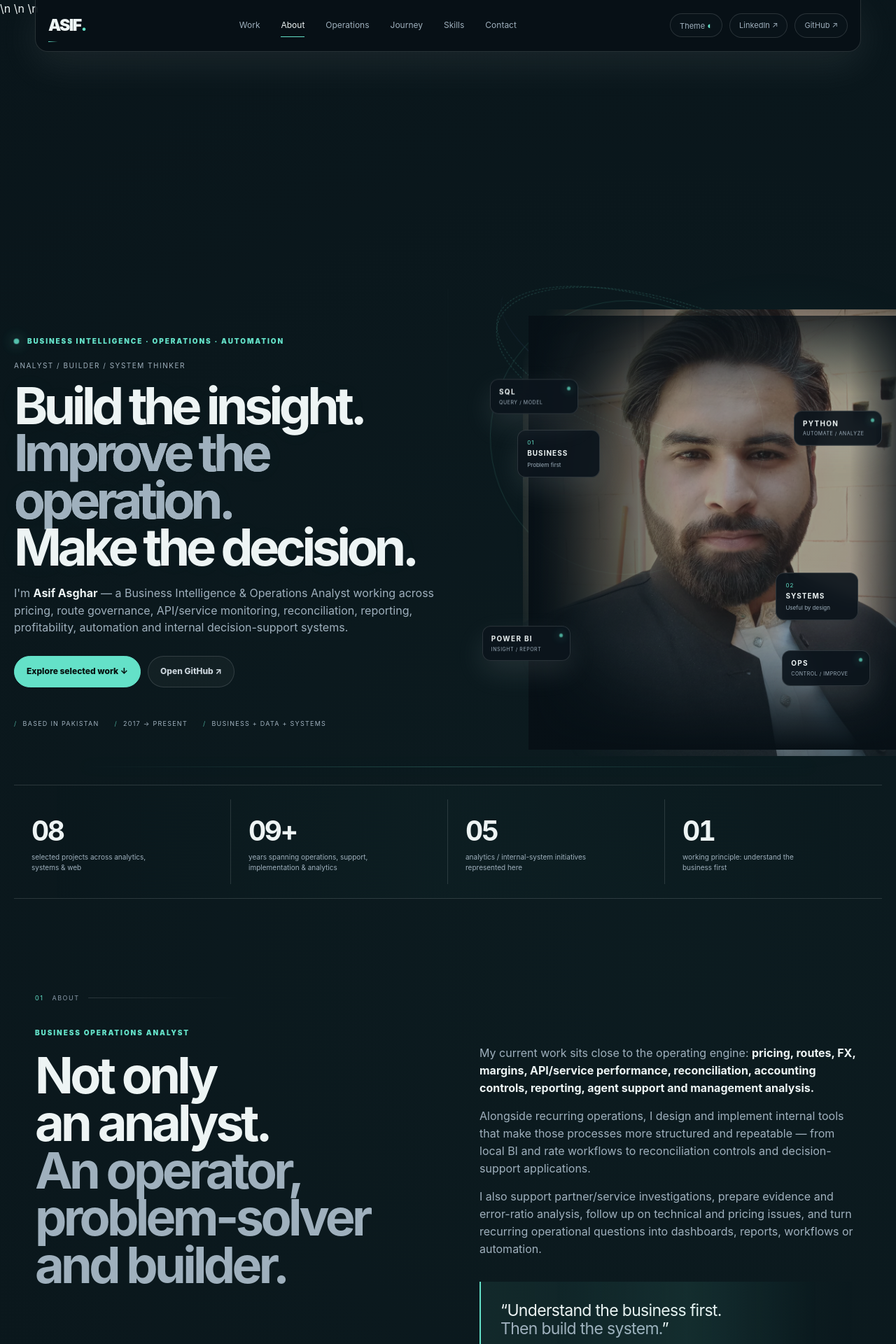
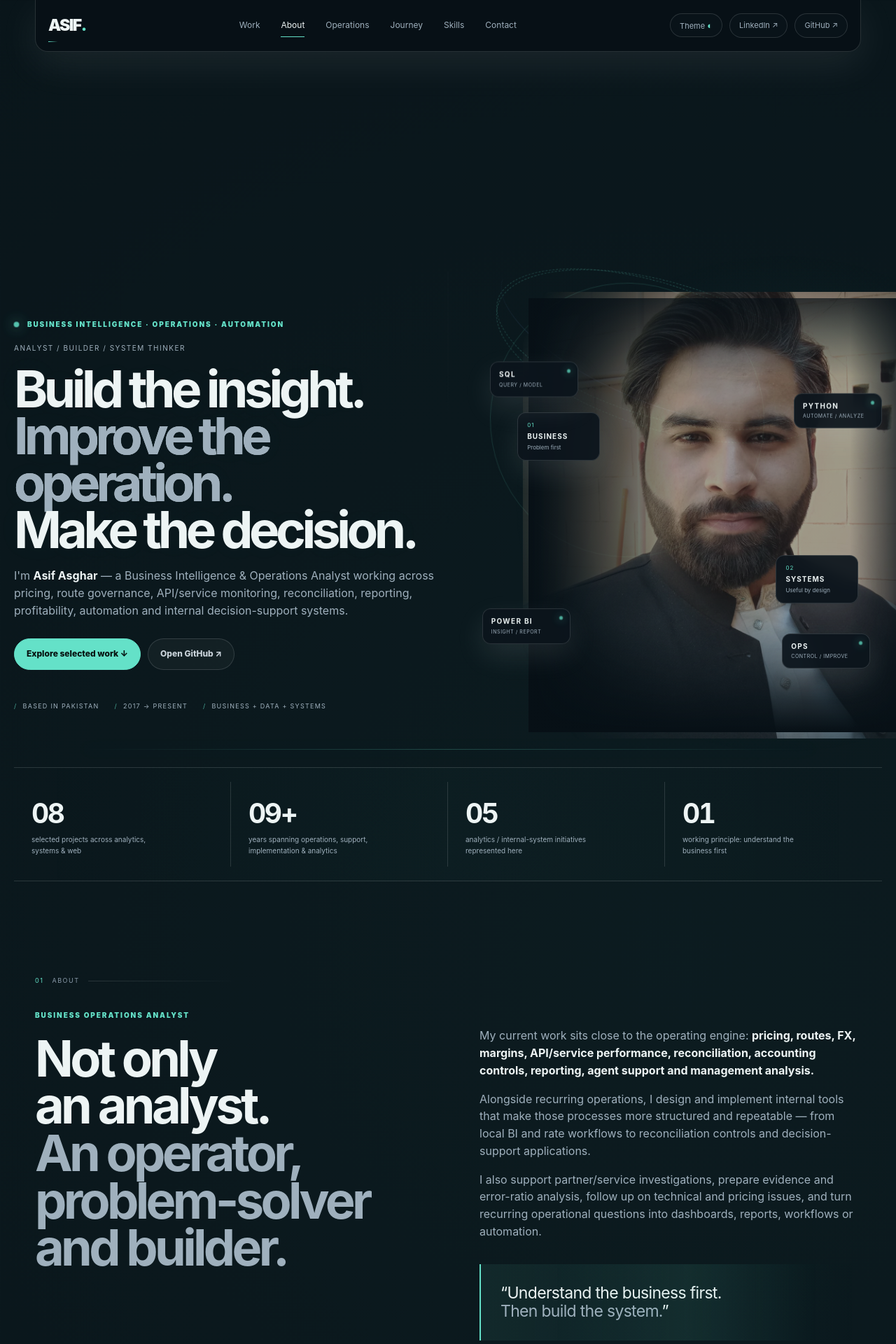
Before and after one commit to asifasgharrr/asif-asghar-portfolio, a Flask app: page / in a window 1280 px wide. Shown: the top 1920 px of the page at 70% size. Run offline with Flask 3, Linux system fonts and the light colour scheme.

Commit message:
QA: fix homepage markup formatting and skip navigation

```diff
--- a/templates/index.html
+++ b/templates/index.html
@@ -6,12 +6,16 @@
   <meta name="description" content="Asif Asghar — Business Intelligence & Operations Analyst focused on pricing, revenue analytics, process improvement, automation and practical software systems.">
   <meta property="og:title" content="Asif Asghar — BI & Operations Analyst"><meta property="og:description" content="Analytics, operations, automation and decision systems built around real business problems."><meta property="og:type" content="website"><meta property="og:image" content="{{ request.url_root.rstrip('/') }}/static/assets/asif-profile.jpeg"><meta name="twitter:image" content="{{ request.url_root.rstrip('/') }}/static/assets/asif-profile.jpeg">
   <meta name="twitter:card" content="summary"><meta name="twitter:title" content="Asif Asghar — BI & Operations Analyst"><meta name="twitter:description" content="Business intelligence, operations analytics, automation and practical software systems.">
-  <link rel="canonical" href="{{ request.url_root.rstrip('/') }}/">\n  <meta property="og:url" content="{{ request.url_root.rstrip('/') }}/">
+  <link rel="canonical" href="{{ request.url_root.rstrip('/') }}/">
+  <meta property="og:url" content="{{ request.url_root.rstrip('/') }}/">
   <title>Asif Asghar — Business Intelligence & Operations Analyst</title><script type="application/ld+json">{{ {"@context":"https://schema.org","@type":"Person","name":"Asif Asghar","jobTitle":"Business Intelligence & Operations Analyst","url":request.url_root,"image":request.url_root+"static/assets/asif-profile.jpeg","sameAs":["https://github.com/asifasgharrr","https://www.linkedin.com/in/asif-asghar-b6290939a/"] }|tojson }}</script>
   <link rel="icon" href="{{ url_for('static', filename='assets/brand-mark.svg') }}"><link rel="manifest" href="{{ url_for('static', filename='manifest.webmanifest') }}">
-  <link rel="stylesheet" href="{{ url_for('static', filename='css/style.css') }}">\n  <link rel="stylesheet" href="{{ url_for('static', filename='css/theme-fixes.css') }}">\n  <script>try{var t=localStorage.getItem("asif-portfolio-theme");document.documentElement.dataset.theme=t||"midnight";}catch(e){}</script>
+  <link rel="stylesheet" href="{{ url_for('static', filename='css/style.css') }}">
+  <link rel="stylesheet" href="{{ url_for('static', filename='css/theme-fixes.css') }}">
+  <script>try{var t=localStorage.getItem("asif-portfolio-theme");document.documentElement.dataset.theme=t||"midnight";}catch(e){}</script>
 </head>
 <body>
+<a class="skip-link" href="#top">Skip to content</a>
 <div class="progress" aria-hidden="true"></div><div class="noise" aria-hidden="true"></div><div class="cursor" aria-hidden="true"></div>
 <header class="nav">
   <a class="logo" href="#top" aria-label="Asif Asghar home">ASIF<span>.</span></a>
```
